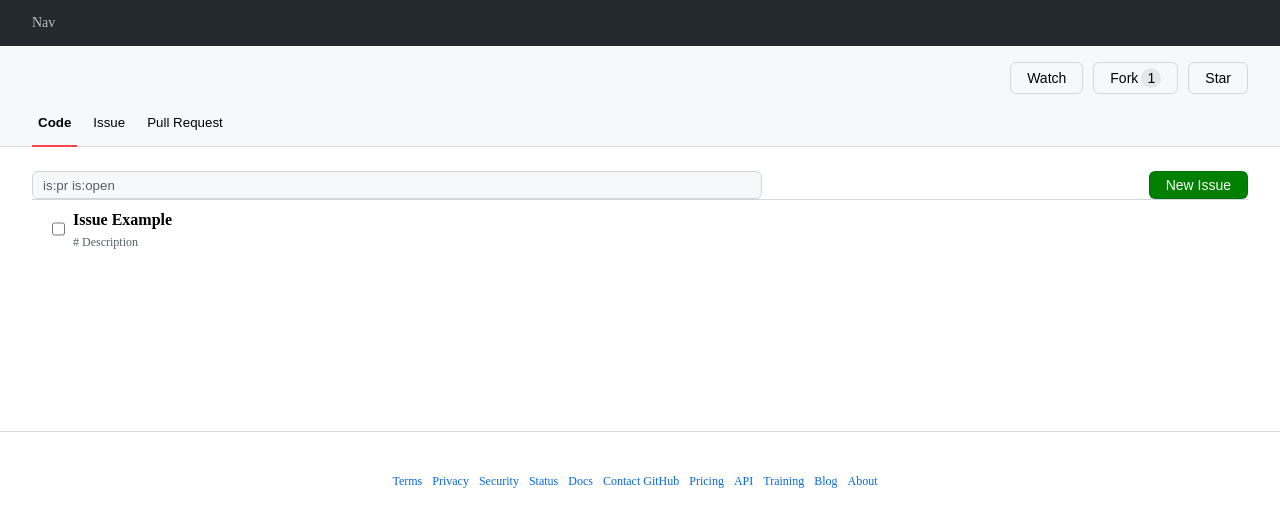
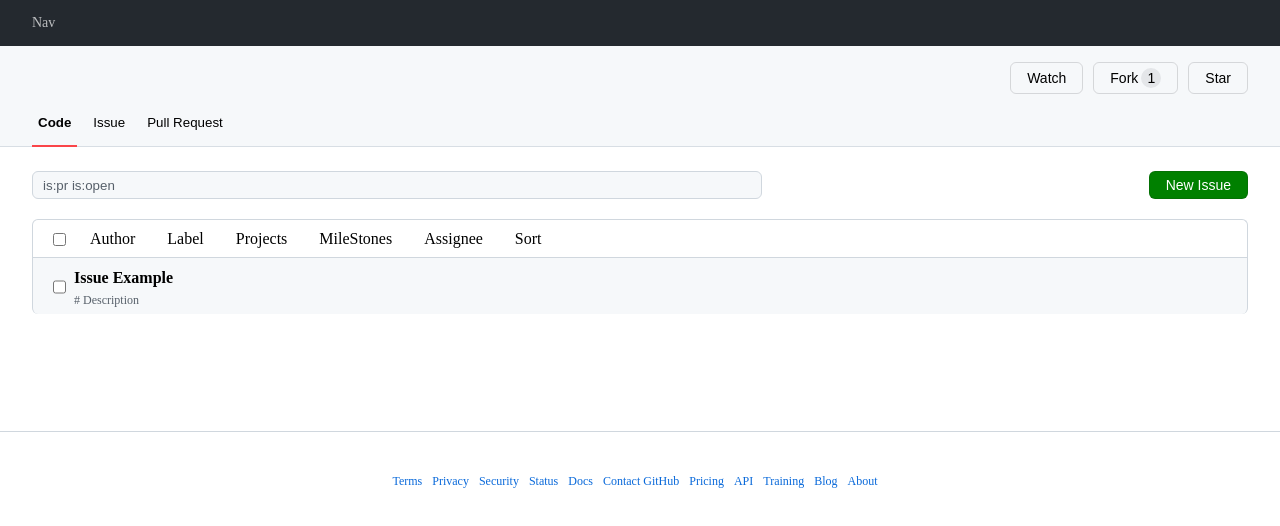
Before and after one commit to chaeeunj/github-issue-clone, a React (Vite) app in the folder github-issue/: page / in a window 1280 px wide. Shown: the top 526 px of the page. Built offline with nearby package versions, Linux system fonts and the light colour scheme.

Commit message:
리스트 그리기

```diff
--- a/github-issue/src/components/ListContainer.module.css
+++ b/github-issue/src/components/ListContainer.module.css
@@ -7,6 +7,14 @@
 .topSection {
   display: flex;
   justify-content: space-between;
+}
+
+.listFilter {
+  margin-top: 20px;
+  border-top-left-radius: 6px;
+  border-top-right-radius: 6px;
+  background: rgb(246, 248, 250);
+  padding: 16px;
 }
 
 .input {
@@ -19,3 +27,13 @@
   margin-right: auto;
   box-shadow: none;
 }
+
+.filterList {
+  display: flex;
+  align-items: center;
+}
+
+.filterList > span {
+  padding: 0 16px;
+  line-height: 21px;
+}
--- a/github-issue/src/components/ListContainer.tsx
+++ b/github-issue/src/components/ListContainer.tsx
@@ -1,6 +1,7 @@
 import styles from './ListContainer.module.css';
 import Button from './Button';
 import ListItem from './ListItem';
+import ListItemLayout from './ListItemLayout';
 
 import { useState } from 'react';
 
@@ -23,6 +24,16 @@ function ListContainer() {
           New Issue
         </Button>
       </div>
+      <ListItemLayout className={styles.listFilter}>
+        <div className={styles.filterList}>
+          <span>Author</span>
+          <span>Label</span>
+          <span>Projects</span>
+          <span>MileStones</span>
+          <span>Assignee</span>
+          <span>Sort</span>
+        </div>
+      </ListItemLayout>
       <div className={styles.container}>
         <ListItem />
       </div>
--- a/github-issue/src/components/ListItem.module.css
+++ b/github-issue/src/components/ListItem.module.css
@@ -1,19 +1,3 @@
-.wrapper {
-  padding: 8px 16px;
-  border-top: 1px solid #d0d7de;
-  background: #ffffff;
-  display: flex;
-}
-
-.wrapper:hover {
-  background: rgb(246, 248, 250);
-}
-
-.checkbox {
-  margin-right: 8px;
-  margin-top: 5px;
-}
-
 .title {
   font-size: 16px;
   font-weight: 600;
--- a/github-issue/src/components/ListItem.tsx
+++ b/github-issue/src/components/ListItem.tsx
@@ -1,21 +1,16 @@
 import styles from './ListItem.module.css';
+import ListItemLayout from './ListItemLayout';
 
-function ListItem({ checked, onChangeCheckBox, onClickTitle }) {
+function ListItem({ onClickTitle }) {
   return (
-    <div className={styles.wrapper}>
-      <input
-        type="checkbox"
-        className={styles.checkbox}
-        value={checked}
-        onChange={onChangeCheckBox}
-      />
+    <ListItemLayout>
       <div>
         <div role="button" onClick={onClickTitle} className={styles.title}>
           Issue Example
         </div>
         <div className={styles.description}># Description</div>
       </div>
-    </div>
+    </ListItemLayout>
   );
 }
 
--- /dev/null
+++ b/github-issue/src/components/ListItemLayout.module.css
@@ -0,0 +1,22 @@
+.wrapper {
+  padding: 8px 16px;
+  border: 1px solid #d0d7de;
+  border-bottom: none;
+  background: #ffffff;
+  display: flex;
+}
+
+.wrapper:last-child {
+  border-bottom-left-radius: 6px;
+  border-bottom-right-radius: 6px;
+  background: rgb(246, 248, 250);
+}
+
+.wrapper:hover {
+  background: rgb(246, 248, 250);
+}
+
+.checkbox {
+  margin-right: 8px;
+  margin-top: 5px;
+}
--- /dev/null
+++ b/github-issue/src/components/ListItemLayout.tsx
@@ -0,0 +1,18 @@
+import cx from 'clsx';
+import styles from './ListItemLayout.module.css';
+
+function ListItemLayout({ children, className }) {
+  return (
+    <div className={cx(styles.wrapper, className)}>
+      <input
+        type="checkbox"
+        className={styles.checkbox}
+        // value={checked}
+        // onChange={onChangeCheckBox}
+      />
+      {children}
+    </div>
+  );
+}
+
+export default ListItemLayout;
```
